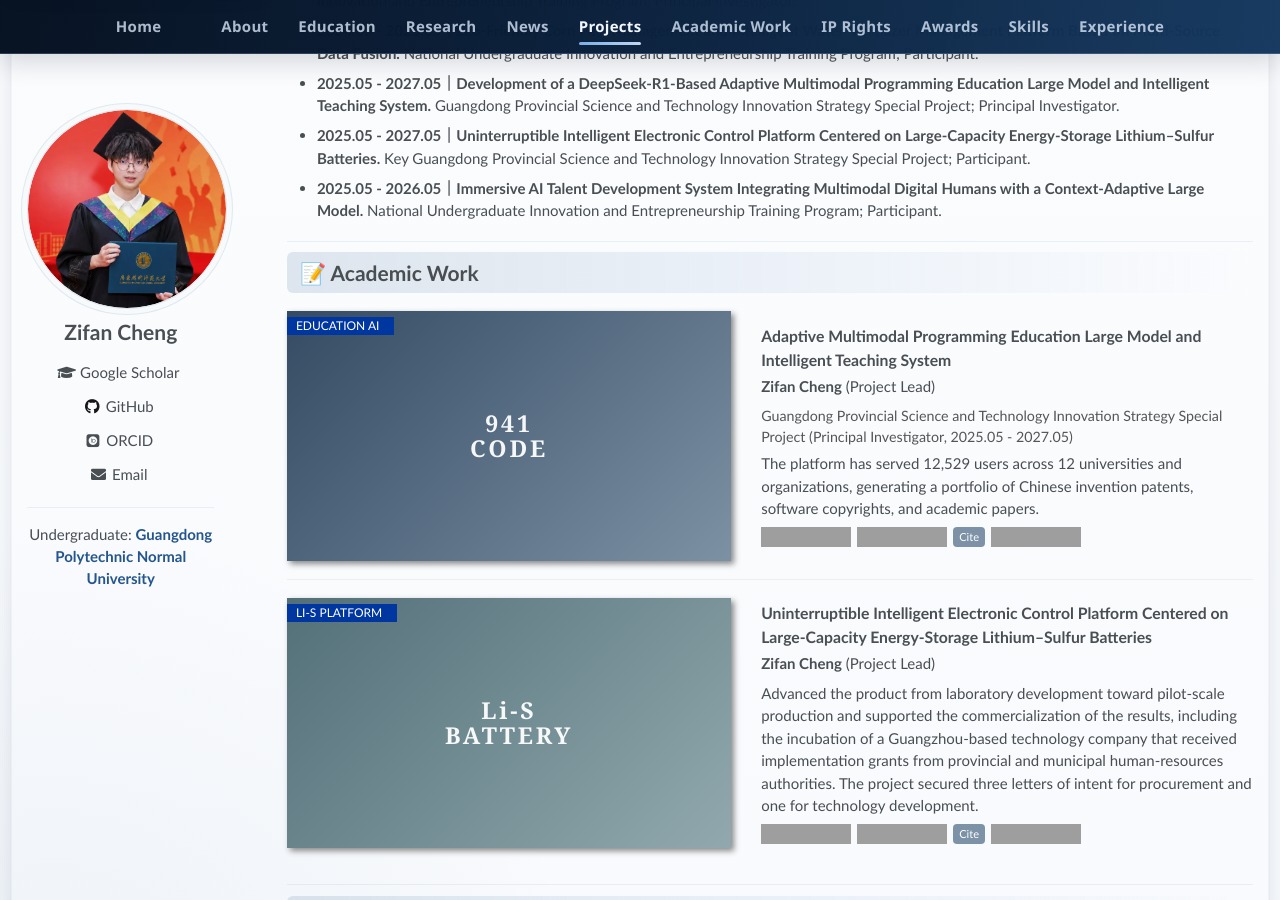
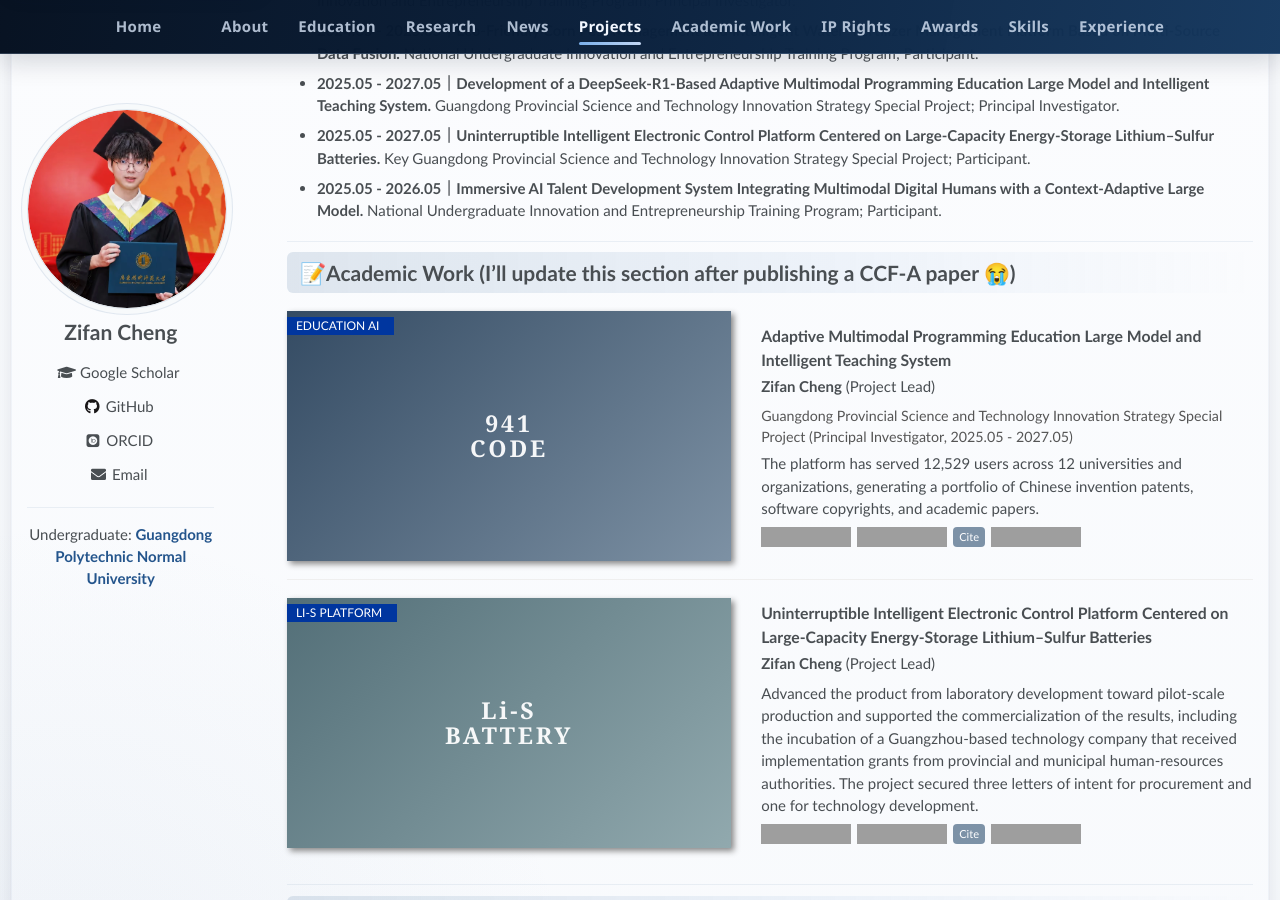
Before and after one commit to Starry-cz/Starry-cz.github.io, a Jekyll site: the page built from _pages/about-en.md, in a window 1280 px wide and 900 px high, scrolled down 1592 px, cut to the strip 0-900 px from the top of the window. Built offline with Jekyll 4.4.1, drawn with Linux system fonts in a browser that asks for light colours; some web fonts are replaced; grey boxes are pictures that could not be loaded.

```diff
--- a/_pages/about-en.md
+++ b/_pages/about-en.md
@@ -88,7 +88,7 @@
 
 <section id="academic-achievements" data-nav-section markdown="1">
 
-<h2 id="academic-work-heading" class="section-heading">📝 Academic Work</h2>
+<h2 id="academic-work-heading" class="section-heading">📝Academic Work (I’ll update this section after publishing a CCF-A paper 😭)</h2>
 
 <div class="paper-box">
   <div class="paper-box-image">
```
Also changed, not shown: _pages/about.md (+1 -1 lines).
